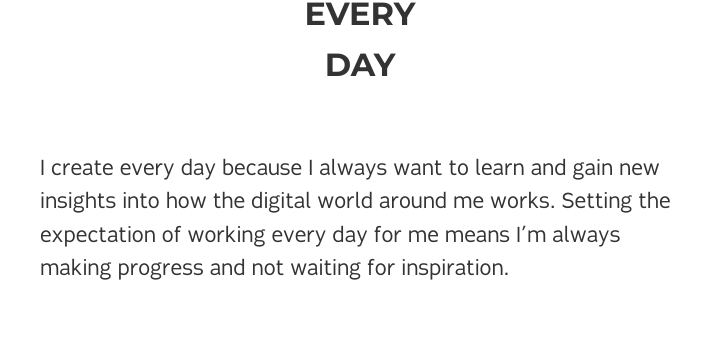
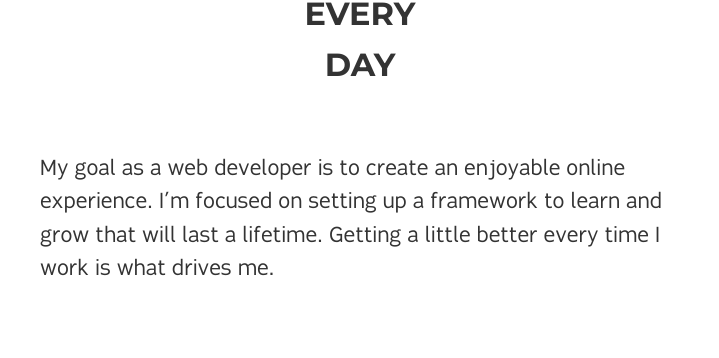
Before and after one commit to sailormansam/portfolio, a website: page index.html in a window 1280 px wide. Shown: the part 988-1346 px from the top of the page, without its empty margins (280-999 px from the left). Drawn offline with nearby package versions, Linux system fonts and the light colour scheme; some packages are replaced by stand-ins of ours.

Commit message:
Update lead description

```diff
--- a/pages/home.html
+++ b/pages/home.html
@@ -15,7 +15,7 @@
 			Day
 		</h2>
 		<div class="wrapper small">
-			<p>I create every day because I always want to learn and gain new insights into how the digital world around me works. Setting the expectation of working every day for me means I’m always making progress and not waiting for inspiration.</p>
+			<p>My goal as a web developer is to create an enjoyable online experience. I’m focused on setting up a framework to learn and grow that will last a lifetime. Getting a little better every time I work is what drives me.</p>
 		</div>
 		<article id="everydays" class="wrapper small">
 			<a class="half-hex-block" href="//github.com/sailormansam" target="_blank">
```
